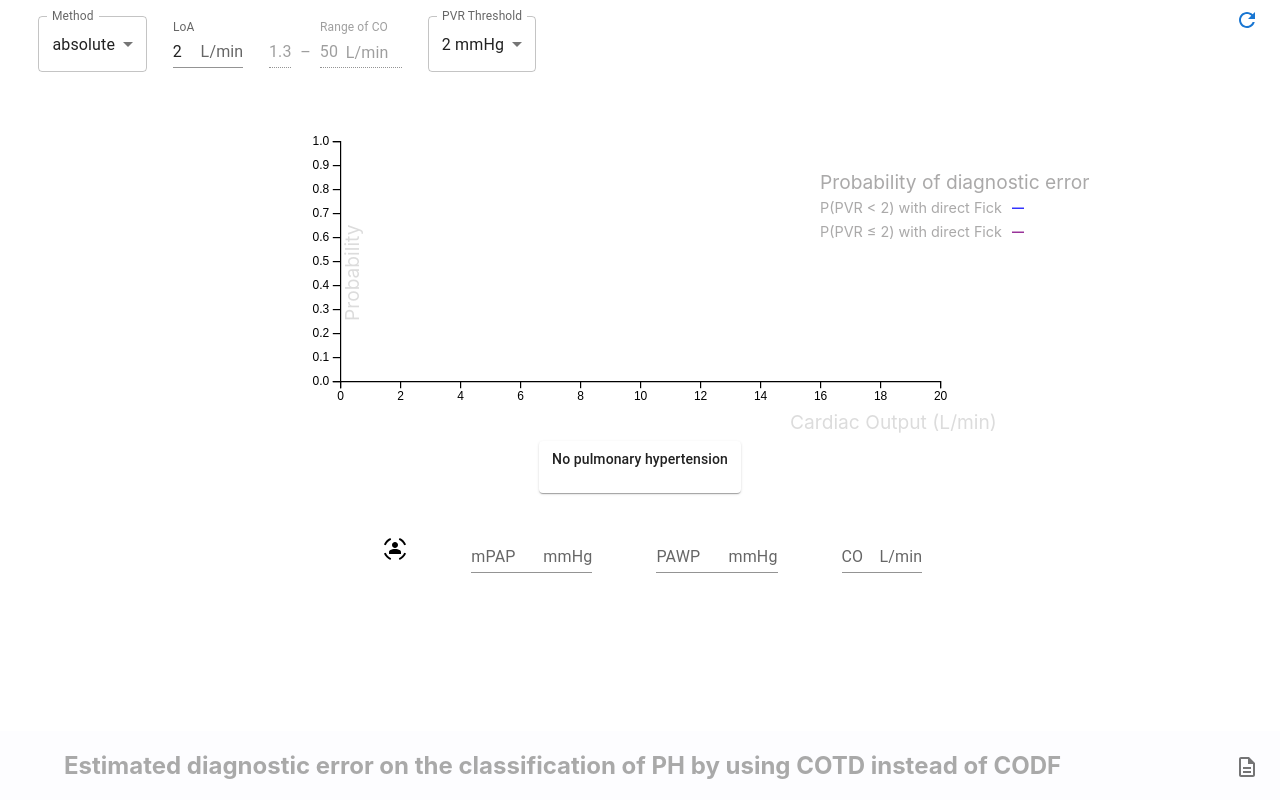
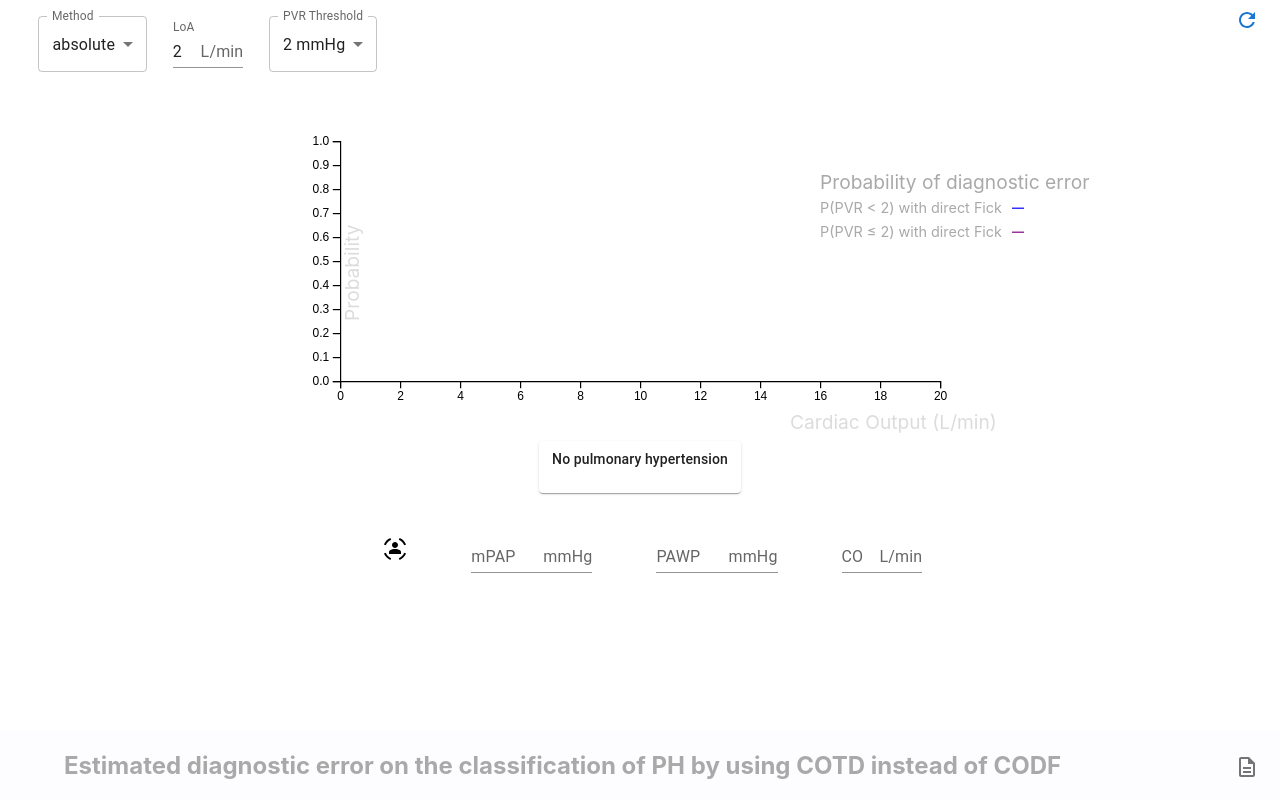
Before and after one commit to JulianKlug/CO-estimation-comparison, a React (Create React App) app in the folder app/: page / in a window 1280 px wide. Built offline with nearby package versions, Linux system fonts and the light colour scheme.

Commit message:
hide bounds

```diff
--- a/app/src/components/DiagnosticDisagreementSimulator.js
+++ b/app/src/components/DiagnosticDisagreementSimulator.js
@@ -69,7 +69,7 @@
 const DiagnosticDisagreementSimulator = ({ }) => {
     const {classes} = useStyles();
     const [method, setMethod] = useState("absolute");
-    const [lowerBoundCO, setLowerBoundCO] = useState(1.3);
+    const [lowerBoundCO, setLowerBoundCO] = useState(0.01);
     const [upperBoundCO, setUpperBoundCO] = useState(50);
     const [LoA, setLoA] = useState(2);
     const [PVRLimit, setPVRLimit] = useState(2);
--- a/app/src/components/MetaInput.js
+++ b/app/src/components/MetaInput.js
@@ -61,7 +61,7 @@
                                     }
                     }
             />
-        {method === "absolute" ?
+            {method === "absolute" & allowCOBoundsModification ?
                 (
                     <div style={{'display': 'inline-Flex', 'align-items': 'center'}}>
                         {/*Lower limit of CO*/}
```
Lines whose indentation alone changed are shown as unchanged.
